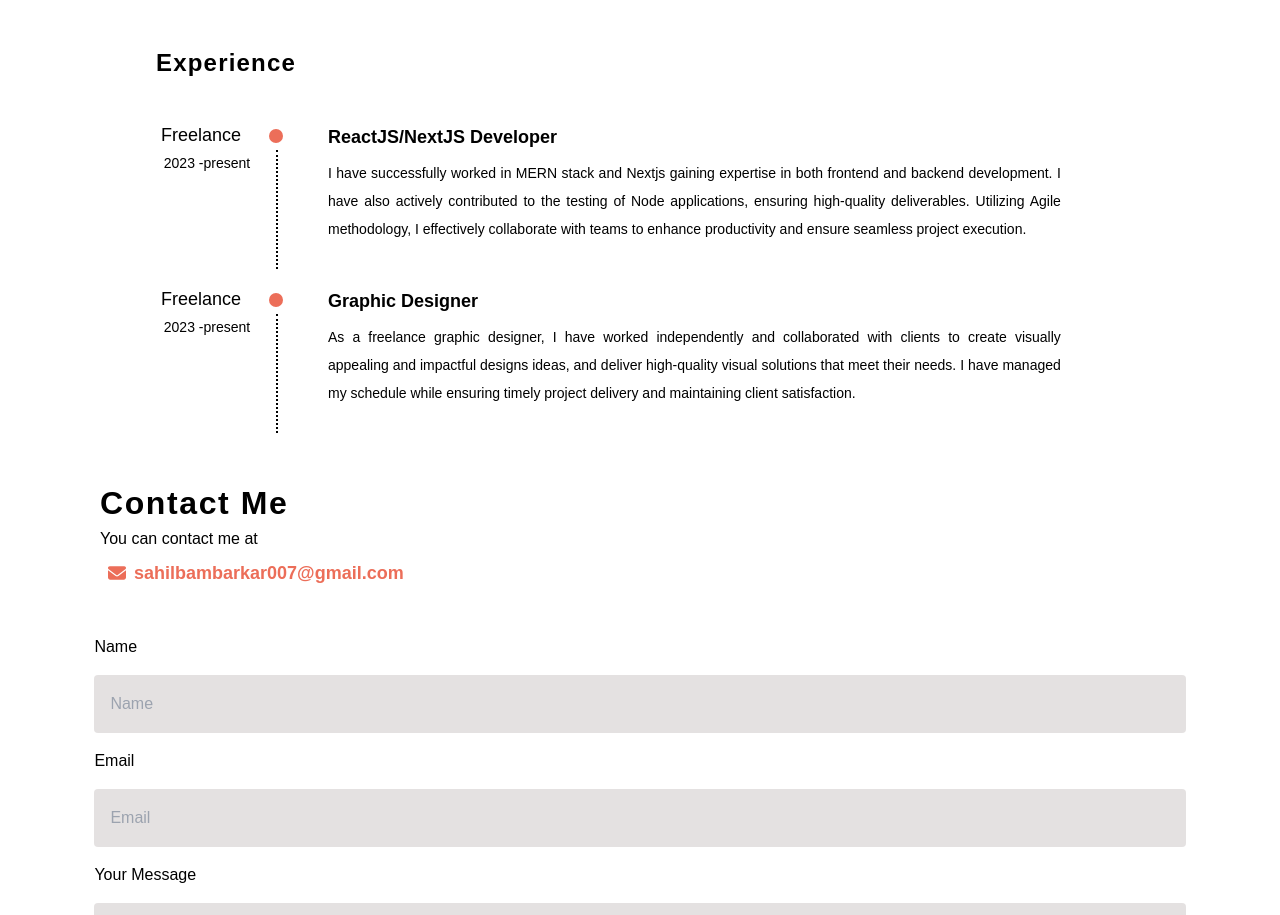
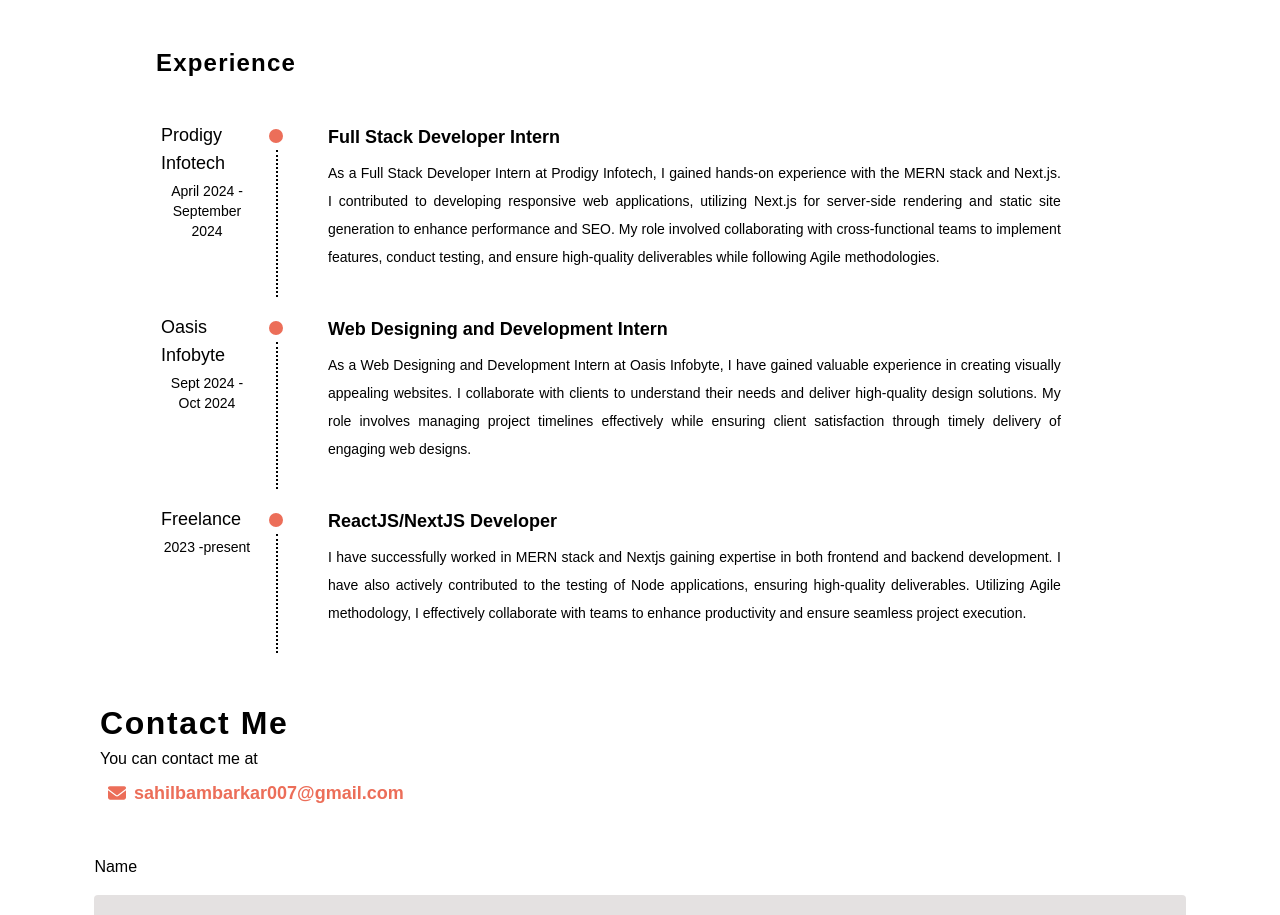
Before and after one commit to sahilbambarkar/My-Portfolio, a React (Create React App) app: page / in a window 1280 px wide. Shown: the part 4500-5415 px from the top of the page. Built offline with nearby package versions, Linux system fonts and the light colour scheme.

Commit message:
Update experienceData.js

```diff
--- a/src/data/experienceData.js
+++ b/src/data/experienceData.js
@@ -2,20 +2,28 @@
 
     {
         id: "1",
+        org: "Prodigy Infotech",
+        title: "Full Stack Developer Intern",
+        date: "April 2024 - September 2024",
+        description:
+            "As a Full Stack Developer Intern at Prodigy Infotech, I gained hands-on experience with the MERN stack and Next.js. I contributed to developing responsive web applications, utilizing Next.js for server-side rendering and static site generation to enhance performance and SEO. My role involved collaborating with cross-functional teams to implement features, conduct testing, and ensure high-quality deliverables while following Agile methodologies."
+    },
+    {
+        id: "2",
+        org: "Oasis Infobyte",
+        title: "Web Designing and Development Intern",
+        date: "Sept 2024 - Oct 2024",
+        description:
+            "As a Web Designing and Development Intern at Oasis Infobyte, I have gained valuable experience in creating visually appealing websites. I collaborate with clients to understand their needs and deliver high-quality design solutions. My role involves managing project timelines effectively while ensuring client satisfaction through timely delivery of engaging web designs."
+    } ,
+    {
+        id: "3",
         org: "Freelance",
         title: "ReactJS/NextJS Developer",
         date: "2023 -present",
         description:
             "I have successfully worked in MERN stack and Nextjs gaining expertise in both frontend and backend development. I have also actively contributed to the testing of Node applications, ensuring high-quality deliverables. Utilizing Agile methodology, I effectively collaborate with teams to enhance productivity and ensure seamless project execution.",
-      },
-      {
-        id: "2",
-        org: "Freelance",
-        title: "Graphic Designer",
-        date: "2023 -present",
-        description:
-            "As a freelance graphic designer, I have worked independently and collaborated with clients to create visually appealing and impactful designs ideas, and deliver high-quality visual solutions that meet their needs. I have managed my schedule while ensuring timely project delivery and maintaining client satisfaction. ",
-      },
+    }
 
 ];
 
```
